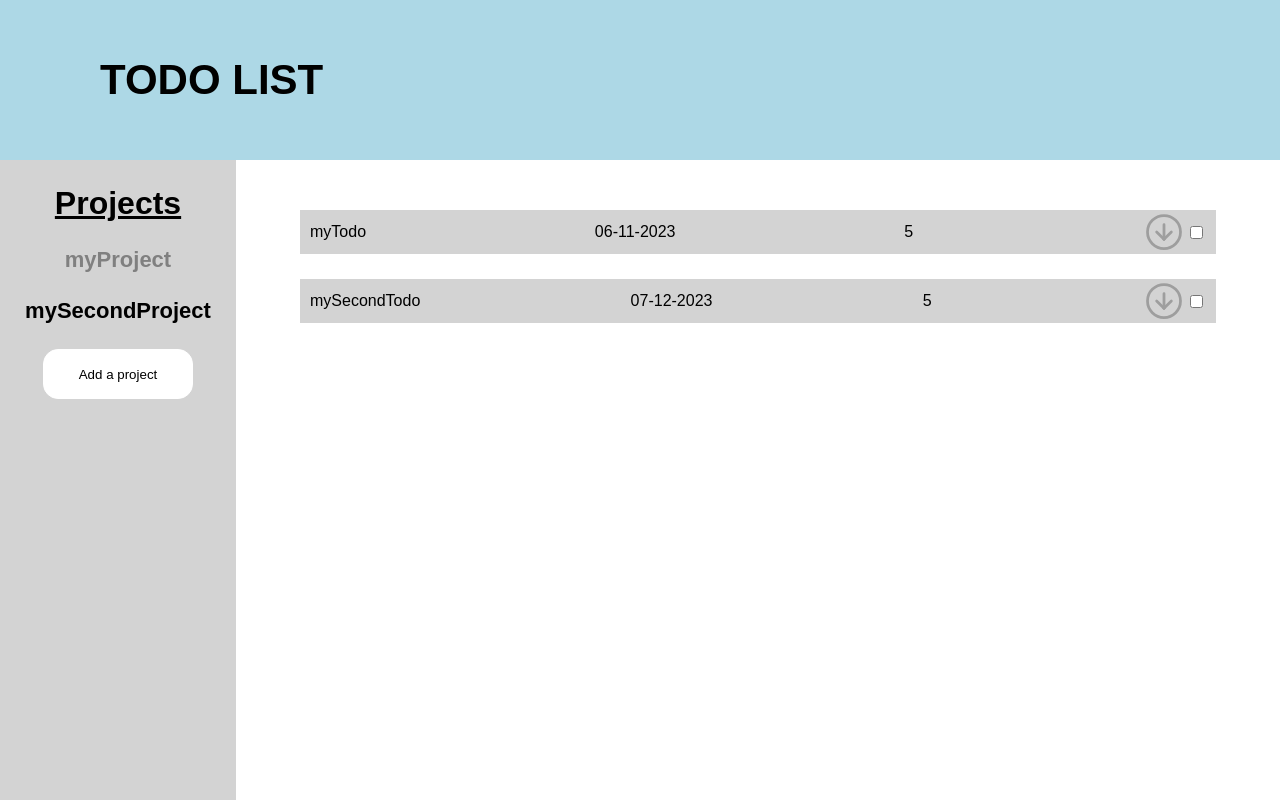
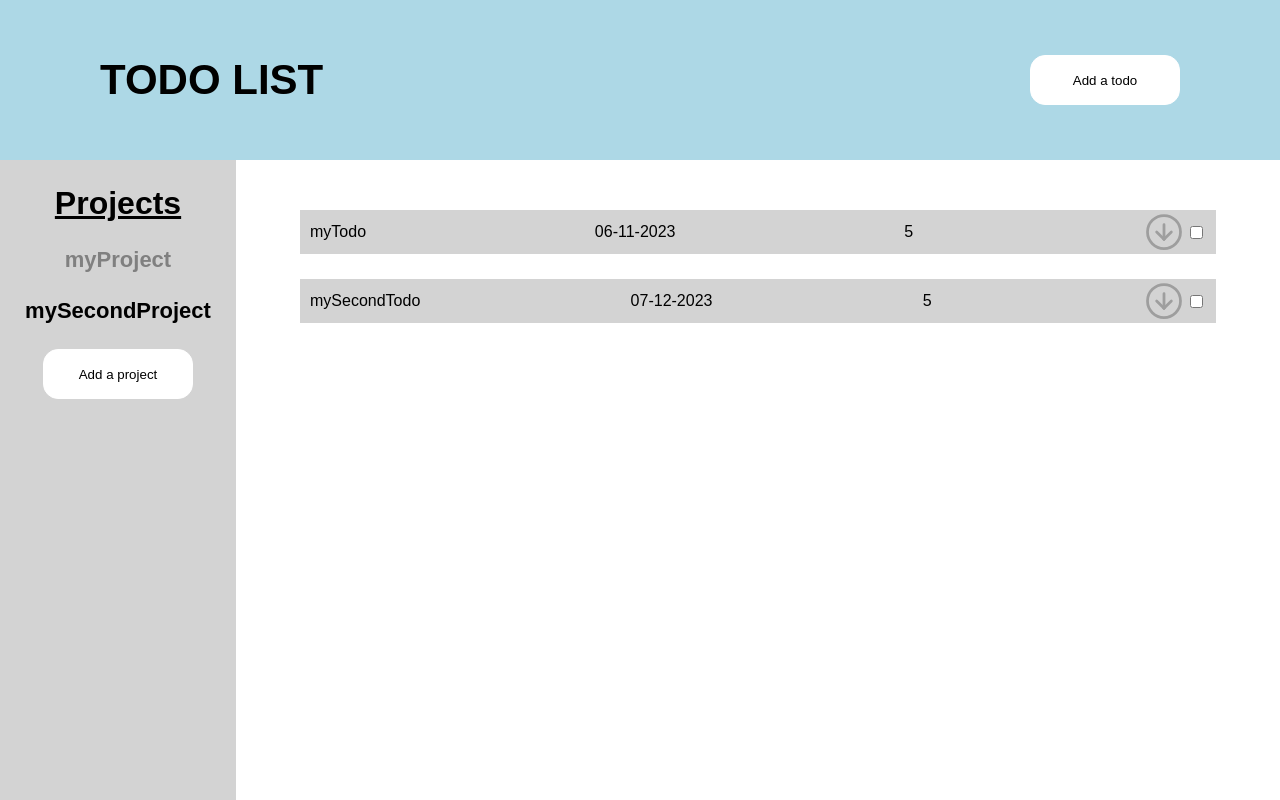
Before and after one commit to guillaume-giannantonio/todo-list, a website built with webpack: page dist/index.html in a window 1280 px wide. Both pictures are taken after a click on the element "myProject". Built offline with nearby package versions, Linux system fonts and the light colour scheme; files whose address does not match are found by name.

Commit message:
Add addTodo

```diff
--- a/src/display/onProjectClickDisplay.js
+++ b/src/display/onProjectClickDisplay.js
@@ -1,4 +1,5 @@
 import todosFromProjectDisplay from './todosFromProjectDisplay';
+import Todo from '../logic/Todo';
 
 export default function (project, projectObject, displayMenu) {
 	const children = displayMenu.children
@@ -11,5 +12,23 @@ export default function (project, projectObject, displayMenu) {
 	while (main.hasChildNodes()) {
 		main.removeChild(main.firstChild)
 	}
+
+	const header = document.querySelector('header')
+	const addTodo = document.createElement('button')
+	if (document.getElementById('addTodoButton') !== null) {
+		header.removeChild(document.getElementById('addTodoButton'))
+	}
+	addTodo.textContent = 'Add a todo'
+	addTodo.id = 'addTodoButton'
+
+	addTodo.addEventListener('click', () => {
+		let title = prompt('Enter a title')
+		let description = prompt('Enter a description')
+		let dueDate = prompt('Enter a due date')
+		let priority = prompt('Enter a priority')
+		let todo = Todo(title, description, dueDate, priority)
+		projectObject.addTodo(todo)
+	})
+	header.appendChild(addTodo)
 	todosFromProjectDisplay(projectObject)
 }
--- a/src/display/projectsDisplay.js
+++ b/src/display/projectsDisplay.js
@@ -28,5 +28,6 @@ export default function projectsDisplay(projectsList, displayMenuID) {
 			projectsDisplay(projectsList, displayMenuID)
 		}
 	})
+
 	displayMenu.appendChild(addProject)
 }
--- a/src/style.css
+++ b/src/style.css
@@ -22,12 +22,31 @@ header {
     height: 20vh;
     display: flex;
     align-items: center;
+    justify-content: space-between;
     background-color: lightblue;
 }
 
 header > h1 {
     font-size: 42px;
     margin-left: 100px;
+}
+
+header > button {
+    margin-right: 100px;
+}
+
+header > button {
+    width: 150px;
+    height: 50px;
+    background-color: white;
+    border: 1px solid white;
+    border-radius: 15px;
+}
+
+header > button:hover {
+    background-color: lightblue;
+    color: white;
+    cursor: pointer;
 }
 
 .bottom {
```
Also changed, not shown: dist/bundle.js.
